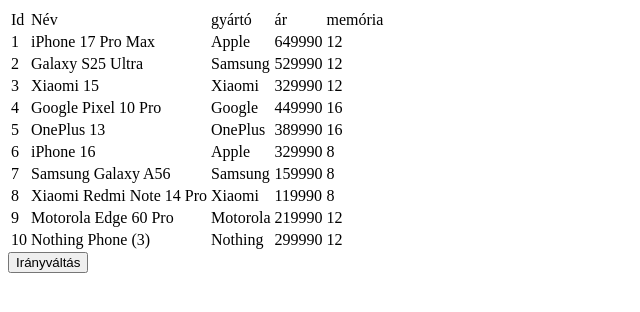
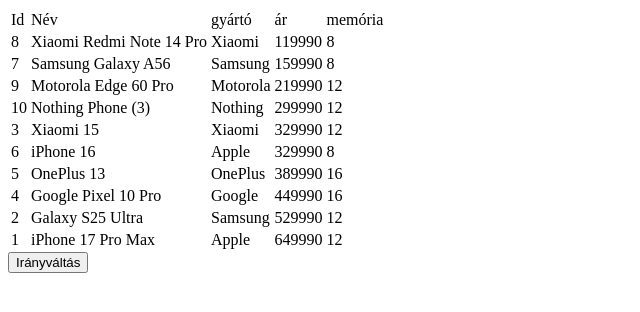
Before and after one commit to tdBate/telefonokHookReact, a React (Vite) app: page / in a window 1280 px wide. Shown: the top 312 px of the page, without its empty margins (0-640 px from the left). Built offline with nearby package versions, Linux system fonts and the light colour scheme.

Commit message:
javitas + kesz

```diff
--- a/src/components/Telefonok.tsx
+++ b/src/components/Telefonok.tsx
@@ -21,7 +21,7 @@ export function Telefonok() {
                 const valasz = await fetch(URL);
                 const adatok: Telefon[] = await valasz.json();
 
-                setTelefonok(adatok);
+                setTelefonok(adatok.sort((a, b) => a.ar - b.ar));
             } catch (err) {
                 console.error(err);
             }
@@ -30,13 +30,7 @@ export function Telefonok() {
     }, [])
 
     useEffect(() => {
-        setTelefonok(telefonok.sort((a, b) => a.id - b.id));
-
-        if (novekvo) {
-            setTelefonok(telefonok.reverse())
-        }
-
-        console.log(novekvo)
+        setTelefonok(telefonok.toReversed())
     }, [novekvo]);
 
     useEffect
```
